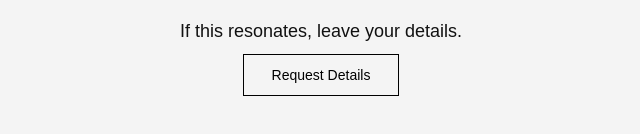
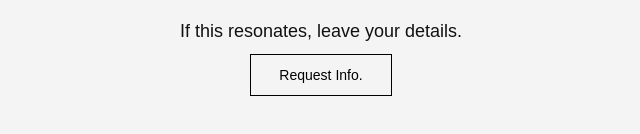
Before and after one commit to Rohanrwt/naqsh-the-gathering, a plain HTML site: page index.html in a window 1280 px wide. Shown: the part 2372-2506 px from the top of the page, 319-959 px from the left. Drawn offline with Linux system fonts and the light colour scheme.

Commit message:
Few changes made, to learn the code Properly

```diff
--- a/index.html
+++ b/index.html
@@ -50,7 +50,7 @@
     <section class="cta" id="contact">
       <h2>Join the Gathering</h2>
       <p>If this resonates, leave your details.</p>
-      <button id="openFormBtn">Request Details</button>
+      <button id="openFormBtn">Request Info.</button>
     </section>
 
     <!-- By default this contact form is hidden, user jab click karega
```
